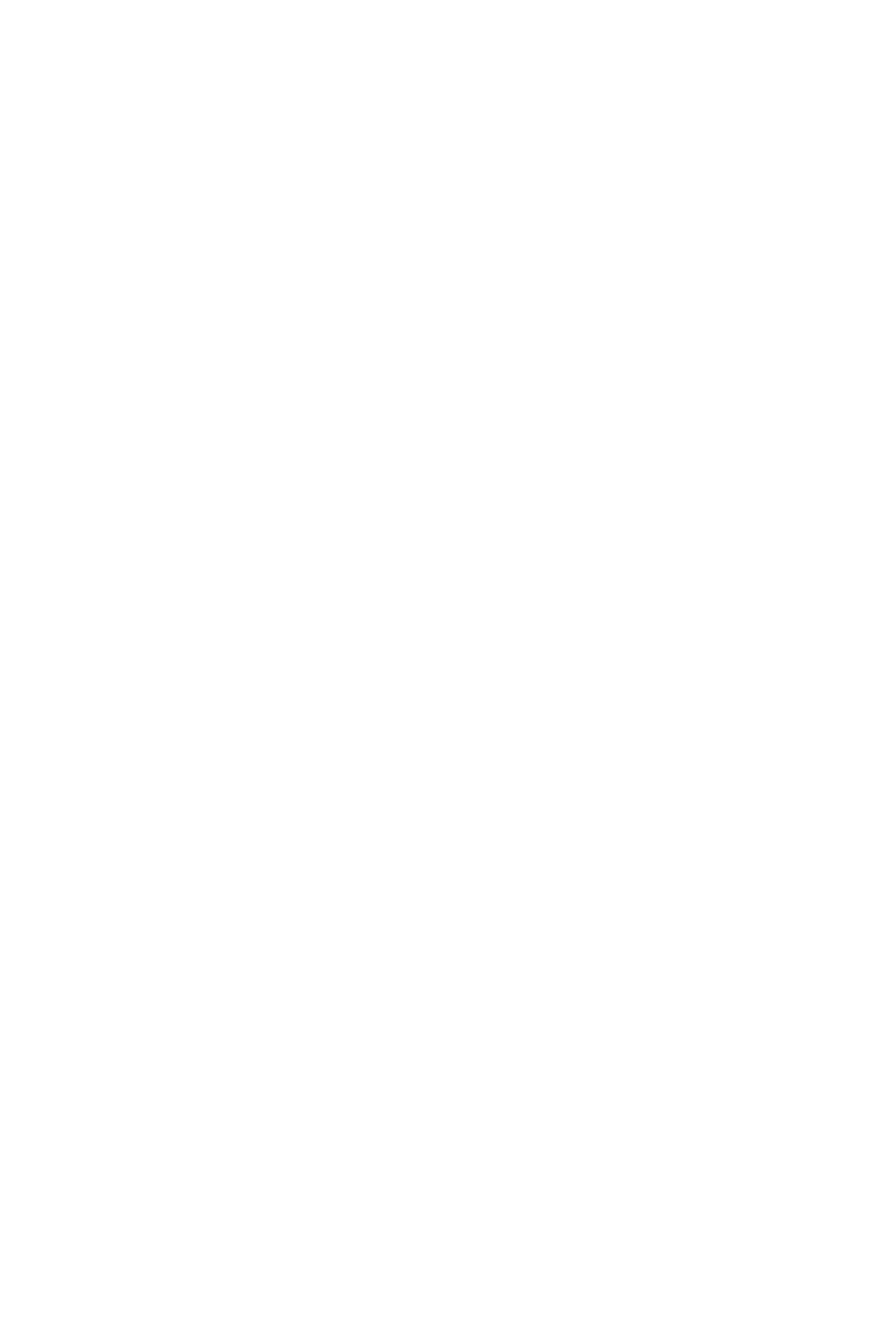
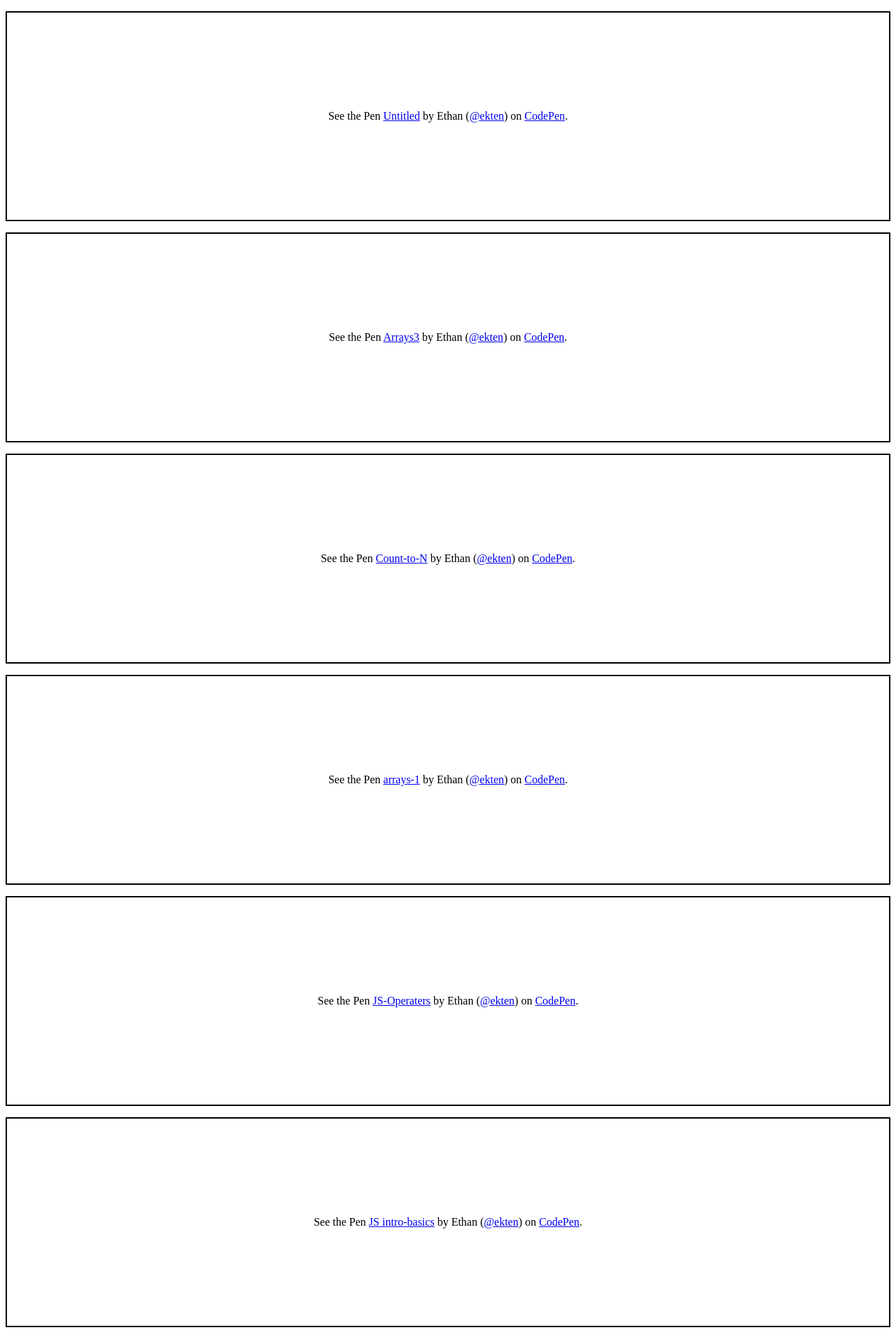
Before and after one commit to EthanKG/techblog, a plain HTML site: page JavaScript.html in a window 1280 px wide. Shown: the whole page at 70% size. Before the commit the page ends 800 px from the top, so only its background shows below. Drawn offline with Linux system fonts and the light colour scheme; a script that the page names is missing.

Commit message:
Update JavaScript.html

```diff
--- a/JavaScript.html
+++ b/JavaScript.html
@@ -1 +1,51 @@
-<!DOCTYPE java>
+<!DOCTYPE j>
+
+
+<p class="codepen" data-height="300" data-default-tab="html,result" data-slug-hash="xxXRNzw" data-user="ekten" style="height: 300px; box-sizing: border-box; display: flex; align-items: center; justify-content: center; border: 2px solid; margin: 1em 0; padding: 1em;">
+  <span>See the Pen <a href="https://codepen.io/ekten/pen/xxXRNzw">
+  Untitled</a> by Ethan (<a href="https://codepen.io/ekten">@ekten</a>)
+  on <a href="https://codepen.io">CodePen</a>.</span>
+</p>
+<script async src="https://cpwebassets.codepen.io/assets/embed/ei.js"></script>
+
+
+
+<p class="codepen" data-height="300" data-default-tab="html,result" data-slug-hash="NWaGGOB" data-user="ekten" style="height: 300px; box-sizing: border-box; display: flex; align-items: center; justify-content: center; border: 2px solid; margin: 1em 0; padding: 1em;">
+  <span>See the Pen <a href="https://codepen.io/ekten/pen/NWaGGOB">
+  Arrays3</a> by Ethan (<a href="https://codepen.io/ekten">@ekten</a>)
+  on <a href="https://codepen.io">CodePen</a>.</span>
+</p>
+<script async src="https://cpwebassets.codepen.io/assets/embed/ei.js"></script>
+
+
+
+<p class="codepen" data-height="300" data-default-tab="html,result" data-slug-hash="mdBdryo" data-user="ekten" style="height: 300px; box-sizing: border-box; display: flex; align-items: center; justify-content: center; border: 2px solid; margin: 1em 0; padding: 1em;">
+  <span>See the Pen <a href="https://codepen.io/ekten/pen/mdBdryo">
+  Count-to-N</a> by Ethan (<a href="https://codepen.io/ekten">@ekten</a>)
+  on <a href="https://codepen.io">CodePen</a>.</span>
+</p>
+<script async src="https://cpwebassets.codepen.io/assets/embed/ei.js"></script>
+
+
+<p class="codepen" data-height="300" data-default-tab="html,result" data-slug-hash="bGoGeLJ" data-user="ekten" style="height: 300px; box-sizing: border-box; display: flex; align-items: center; justify-content: center; border: 2px solid; margin: 1em 0; padding: 1em;">
+  <span>See the Pen <a href="https://codepen.io/ekten/pen/bGoGeLJ">
+  arrays-1</a> by Ethan (<a href="https://codepen.io/ekten">@ekten</a>)
+  on <a href="https://codepen.io">CodePen</a>.</span>
+</p>
+<script async src="https://cpwebassets.codepen.io/assets/embed/ei.js"></script>
+
+
+
+<p class="codepen" data-height="300" data-default-tab="html,result" data-slug-hash="gOxqdbK" data-user="ekten" style="height: 300px; box-sizing: border-box; display: flex; align-items: center; justify-content: center; border: 2px solid; margin: 1em 0; padding: 1em;">
+  <span>See the Pen <a href="https://codepen.io/ekten/pen/gOxqdbK">
+  JS-Operaters</a> by Ethan (<a href="https://codepen.io/ekten">@ekten</a>)
+  on <a href="https://codepen.io">CodePen</a>.</span>
+</p>
+<script async src="https://cpwebassets.codepen.io/assets/embed/ei.js"></script>
+
+<p class="codepen" data-height="300" data-default-tab="html,result" data-slug-hash="WNELmRK" data-user="ekten" style="height: 300px; box-sizing: border-box; display: flex; align-items: center; justify-content: center; border: 2px solid; margin: 1em 0; padding: 1em;">
+  <span>See the Pen <a href="https://codepen.io/ekten/pen/WNELmRK">
+  JS intro-basics</a> by Ethan (<a href="https://codepen.io/ekten">@ekten</a>)
+  on <a href="https://codepen.io">CodePen</a>.</span>
+</p>
+<script async src="https://cpwebassets.codepen.io/assets/embed/ei.js"></script>
```
